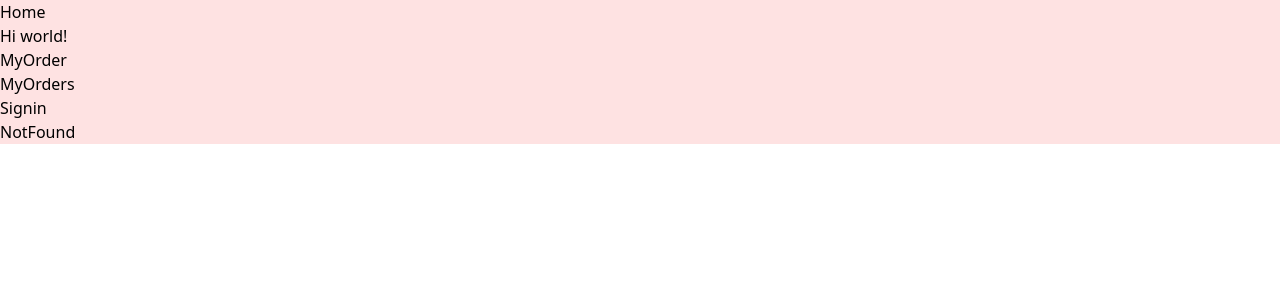
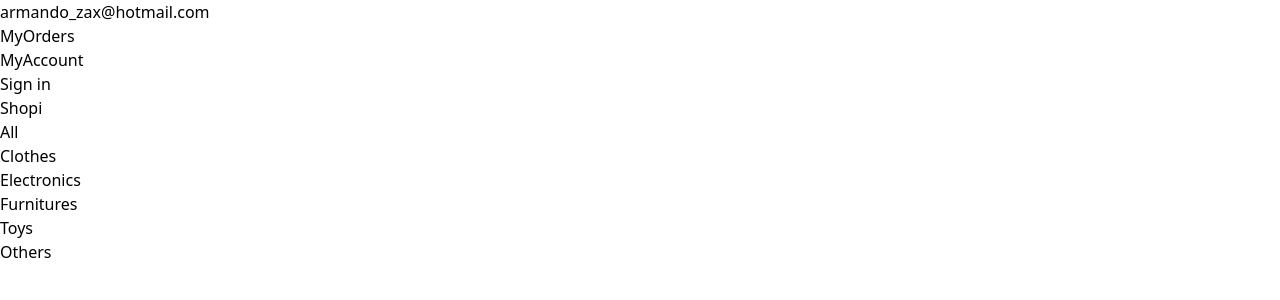
Before and after one commit to Armandres30/Vite_TailwindsCSS_React, a React (Vite) app: page / in a window 1280 px wide. Shown: the top 300 px of the page. Built offline with nearby package versions, Linux system fonts and the light colour scheme.

Commit message:
Components in Navbar part 1

```diff
--- a/package.json
+++ b/package.json
@@ -11,7 +11,8 @@
   },
   "dependencies": {
     "react": "^18.3.1",
-    "react-dom": "^18.3.1"
+    "react-dom": "^18.3.1",
+    "react-router-dom": "^7.1.1"
   },
   "devDependencies": {
     "@eslint/js": "^9.17.0",
--- /dev/null
+++ b/src/Components/Navbar/index.jsx
@@ -0,0 +1,68 @@
+import { NavLink } from 'react-router-dom'
+
+const Navbar = () => {
+    return (
+        <nav>
+            <ul>
+                <li>
+                    armando_zax@hotmail.com
+                </li>
+                <li>
+                    <NavLink to='/my-orders'>
+                        MyOrders
+                    </NavLink>
+                </li>
+                <li>
+                    <NavLink to='/my-account'>
+                        MyAccount
+                    </NavLink>
+                </li>
+                <li>
+                    <NavLink to='/sign-in'>
+                        Sign in
+                    </NavLink>
+                </li>
+
+            </ul>
+            <ul>
+                <li>
+                    <NavLink to='/'>
+                        Shopi
+                    </NavLink>
+                </li>
+                <li>
+                    <NavLink to='/'>
+                        All
+                    </NavLink>
+                </li>
+                <li>
+                    <NavLink to='/clothes'>
+                        Clothes
+                    </NavLink>
+                </li>
+                <li>
+                    <NavLink to='/electronics'>
+                        Electronics
+                    </NavLink>
+                </li>
+                <li>
+                    <NavLink to='/furnitures'>
+                        Furnitures
+                    </NavLink>
+                </li>
+                <li>
+                    <NavLink to='/toys'>
+                        Toys
+                    </NavLink>
+                </li>
+                <li>
+                    <NavLink to='/others'>
+                        Others
+                    </NavLink>
+                </li>
+            </ul>
+        </nav>
+    )
+}
+
+export default Navbar
--- a/src/Pages/App/index.jsx
+++ b/src/Pages/App/index.jsx
@@ -1,4 +1,4 @@
-
+import { useRoutes, BrowserRouter } from 'react-router-dom'
 import './App.css'
 import Home from '../Home'
 import MyAccount from '../MyAccount'
@@ -6,20 +6,27 @@ import MyOrder from '../MyOrder'
 import MyOrders from '../MyOrders'
 import Signin from '../Signin'
 import NotFound from '../NotFound'
+import Navbar from '../../Components/Navbar'
+import './App.css'
 
-function App() {
+const AppRoutes = () => {
+  let routes = useRoutes([
+    { path: '/', element: <Home />},
+    { path: '/my-account', element: <MyAccount />},
+    { path: '/my-order', element: <MyOrder />},
+    { path: '/my-orders', element: <MyOrders />},
+    { path: '/sign-in', element: <Signin />},
+    { path: '/*', element: <NotFound />},
+  ])
+}
+
+const App = () => {
 
   return (
-    <>
-      <div className='bg-red-100'>
-        <Home />
-        <MyAccount />
-        <MyOrder />
-        <MyOrders />
-        <Signin />
-        <NotFound />
-      </div>
-    </>
+    <BrowserRouter>
+      <AppRoutes />
+      <Navbar />
+    </BrowserRouter>
   )
 }
 
```
Also changed, not shown: 1 other file (tests, documents, lock files or other folders).
